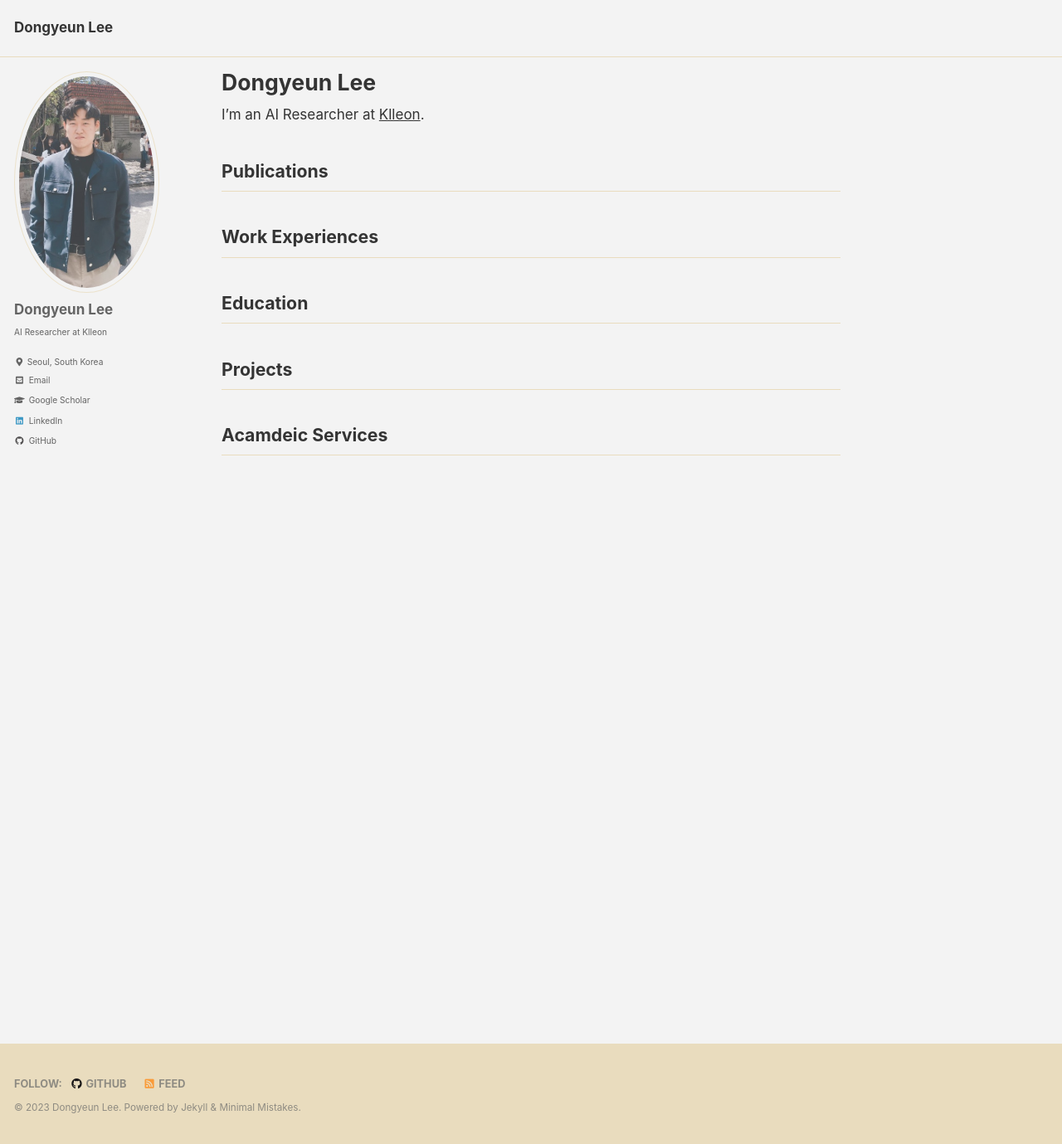
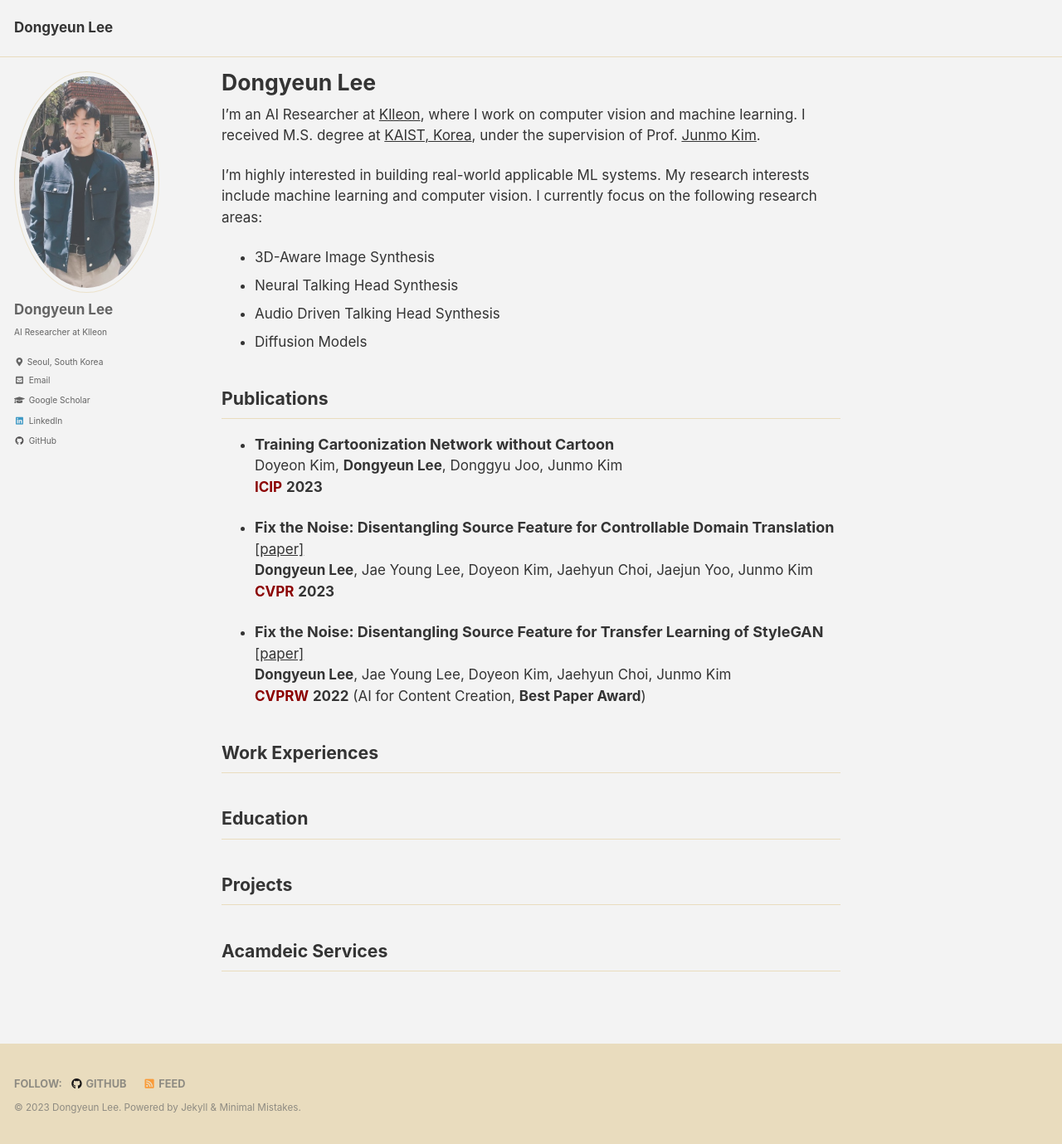
Before and after one commit to LeeDongYeun/leedongyeun.github.io, a Jekyll site: the page built from _pages/about.md, in a window 1280 px wide and 1379 px high. Shown: the whole window at 83% size. Built offline with Jekyll 4.4.1, drawn with Linux system fonts in a browser that asks for light colours; cached includes are drawn as plain includes.

Commit message:
Update about.md

```diff
--- a/_pages/about.md
+++ b/_pages/about.md
@@ -7,10 +7,28 @@ redirect_from:
   - /about/
   - /about.html
 ---
-I'm an AI Researcher at [Klleon](https://klleon.io/).
+I'm an AI Researcher at [Klleon](https://klleon.io/), where I work on computer vision and machine learning. I received M.S. degree at [KAIST, Korea](https://www.kaist.ac.kr/), under the supervision of Prof. [Junmo Kim](http://siit.kaist.ac.kr/Faculty).
 
+I'm highly interested in building real-world applicable ML systems. My research interests include machine learning and computer vision. I currently focus on the following research areas:
+ - 3D-Aware Image Synthesis
+ - Neural Talking Head Synthesis
+ - Audio Driven Talking Head Synthesis
+ - Diffusion Models
 
 ## Publications
+- **<font size="4">Training Cartoonization Network without Cartoon</font>** \\
+Doyeon Kim, **Dongyeun Lee**, Donggyu Joo, Junmo Kim \\
+<span style="color:darkred">**ICIP**</span> **2023**
+
+- **<font size="4">Fix the Noise: Disentangling Source Feature for Controllable Domain Translation</font>**
+[[paper]](https://openaccess.thecvf.com/content/CVPR2023/html/Lee_Fix_the_Noise_Disentangling_Source_Feature_for_Controllable_Domain_Translation_CVPR_2023_paper.html) \\
+**Dongyeun Lee**, Jae Young Lee, Doyeon Kim, Jaehyun Choi, Jaejun Yoo, Junmo Kim \\
+<span style="color:darkred">**CVPR**</span> **2023**
+
+- **<font size="4">Fix the Noise: Disentangling Source Feature for Transfer Learning of StyleGAN</font>**
+[[paper]](https://arxiv.org/abs/2204.14079) \\
+**Dongyeun Lee**, Jae Young Lee, Doyeon Kim, Jaehyun Choi, Junmo Kim \\
+<span style="color:darkred">**CVPRW**</span> **2022** (AI for Content Creation, **Best Paper Award**)
 
 ## Work Experiences
 
```
